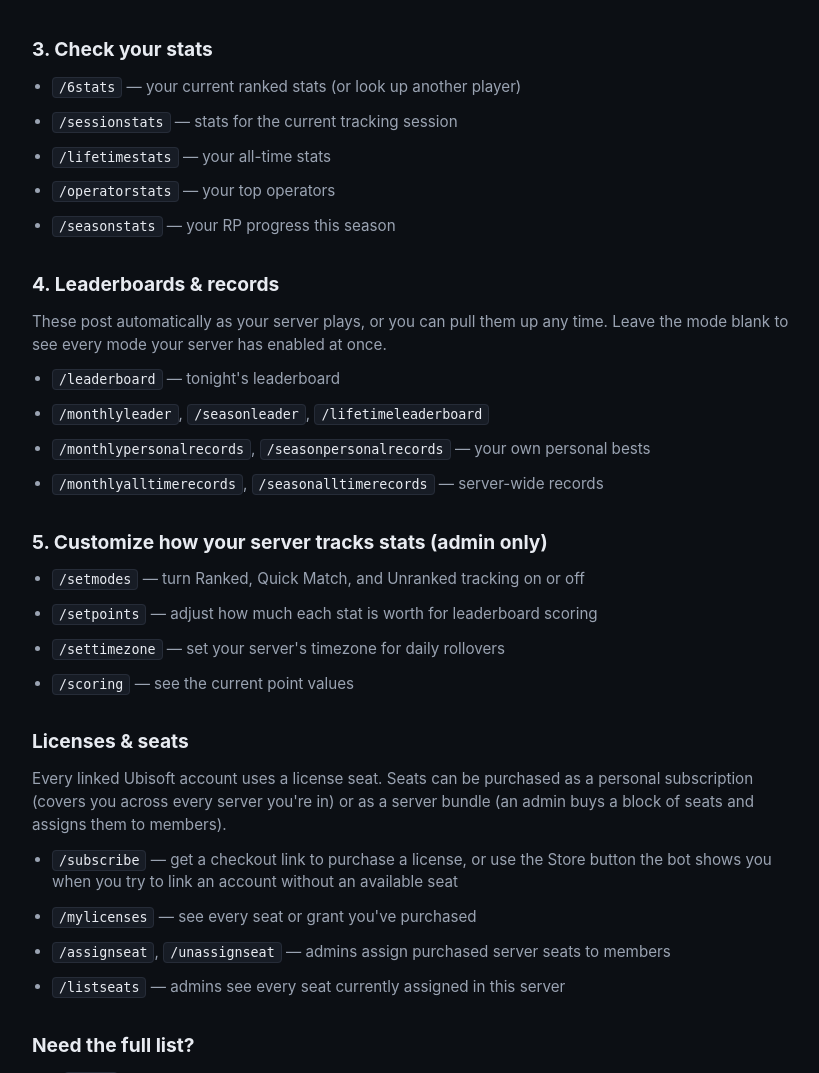
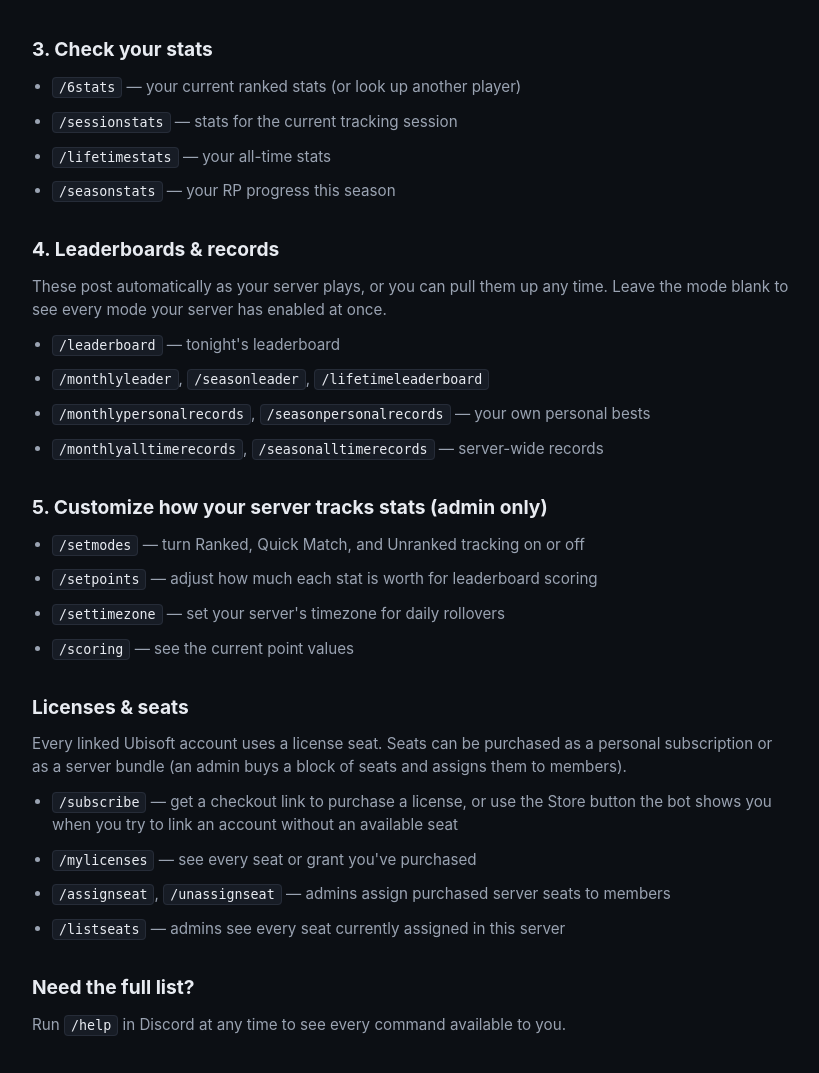
Before and after one commit to DeplorableTM/breachreportbot-site, a Flask app: page /guide in a window 1280 px wide. Shown: the part 739-1812 px from the top of the page, without its empty margins (228-1047 px from the left). Run offline with Flask 3, Linux system fonts and the light colour scheme.

Commit message:
Remove operatorstats mention and cross-server subscription callout from guide
operatorstats makes a live r6data API call per invocation rather than
reading stored data; not documenting it while we hold off on that cost.

```diff
--- a/templates/guide.html
+++ b/templates/guide.html
@@ -33,7 +33,6 @@
     <li><code>/6stats</code> — your current ranked stats (or look up another player)</li>
     <li><code>/sessionstats</code> — stats for the current tracking session</li>
     <li><code>/lifetimestats</code> — your all-time stats</li>
-    <li><code>/operatorstats</code> — your top operators</li>
     <li><code>/seasonstats</code> — your RP progress this season</li>
   </ul>
 
@@ -57,8 +56,8 @@
 
   <h2>Licenses &amp; seats</h2>
   <p>Every linked Ubisoft account uses a license seat. Seats can be purchased as a
-  personal subscription (covers you across every server you're in) or as a server bundle
-  (an admin buys a block of seats and assigns them to members).</p>
+  personal subscription or as a server bundle (an admin buys a block of seats and
+  assigns them to members).</p>
   <ul>
     <li><code>/subscribe</code> — get a checkout link to purchase a license, or use the
     Store button the bot shows you when you try to link an account without an available
```
